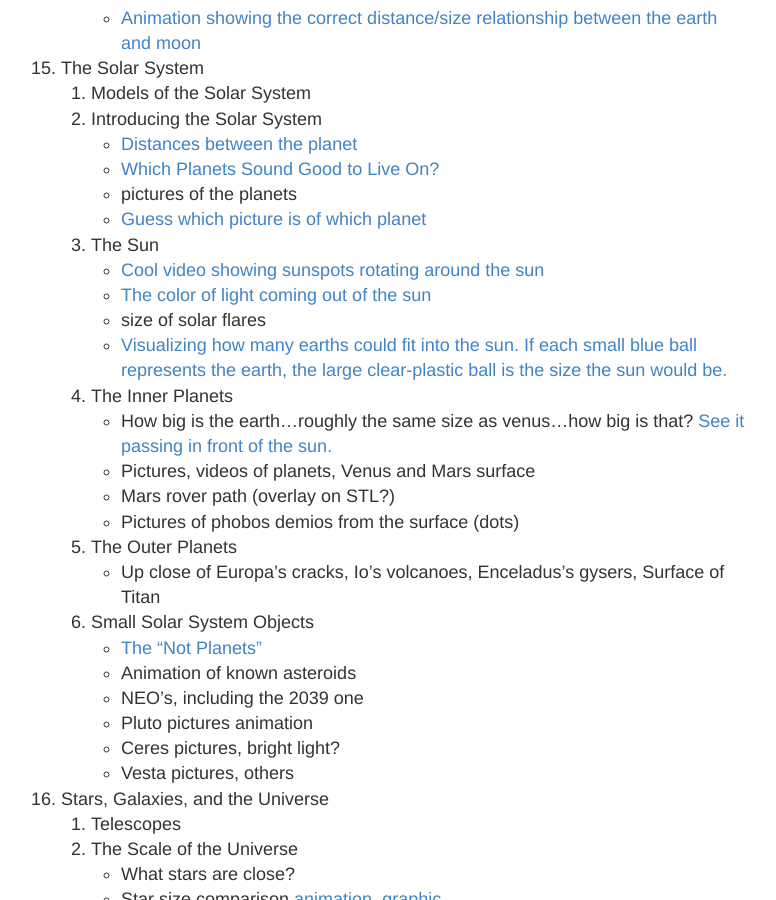
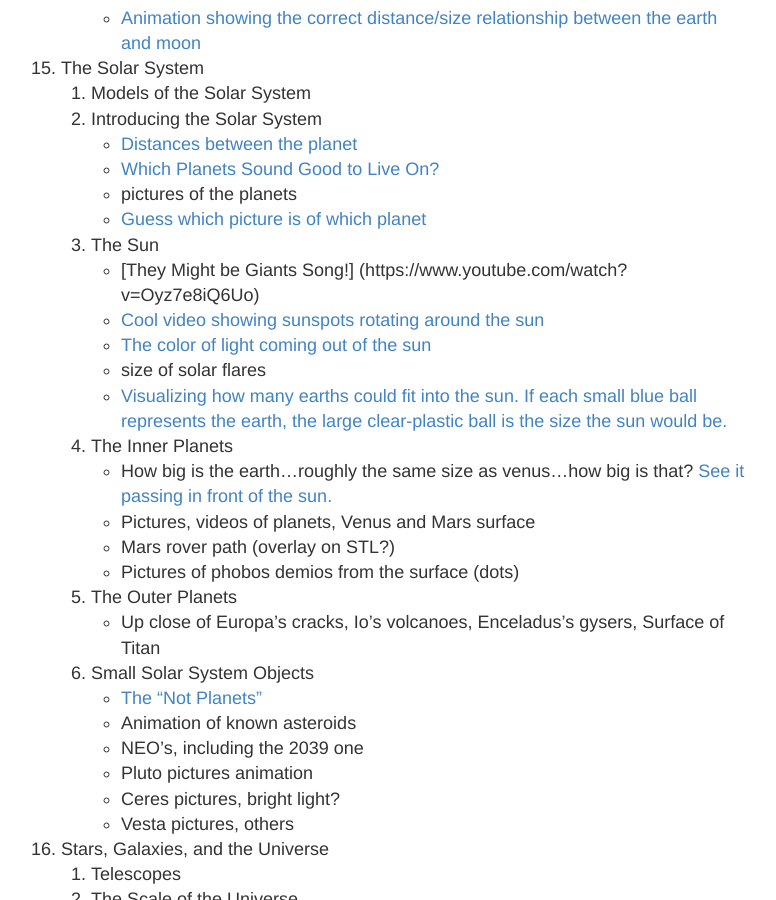
Before and after one commit to ctkstl/earth_science, a Jekyll site: the page built from resources.md, in a window 1280 px wide and 900 px high, scrolled down 7412 px. Shown: the whole window, without its empty margins (249-1025 px from the left). Built offline with Jekyll 4.4.1, drawn with Linux system fonts in a browser that asks for light colours; Markdown is read by kramdown in place of the engine named in the settings.

Commit message:
sun song

```diff
--- a/resources.md
+++ b/resources.md
@@ -235,6 +235,7 @@ permalink: /resources/
         *    pictures of the planets
         *    [Guess which picture is of which planet](http://www.planetary.org/blogs/emily-lakdawalla/2015/09300800-the-solar-system-at-1-km.html)
     3.  The Sun
+        *   [They Might be Giants Song!] (https://www.youtube.com/watch?v=Oyz7e8iQ6Uo)
         *    [Cool video showing sunspots rotating around the sun](http://apod.nasa.gov/apod/ap150629.html)
         *    [The color of light coming out of the sun](http://apod.nasa.gov/apod/ap150628.html)
         *    size of solar flares
```
